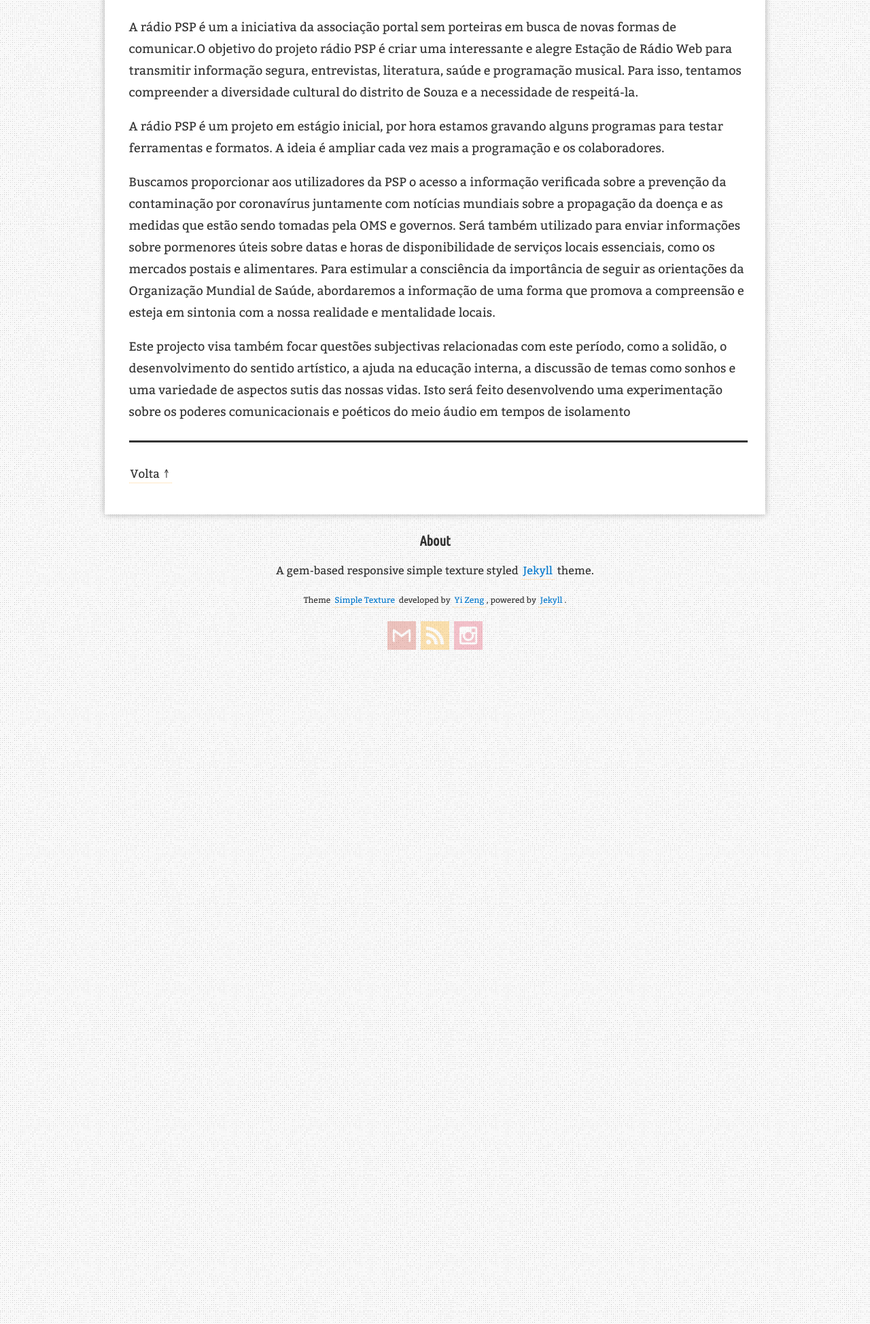
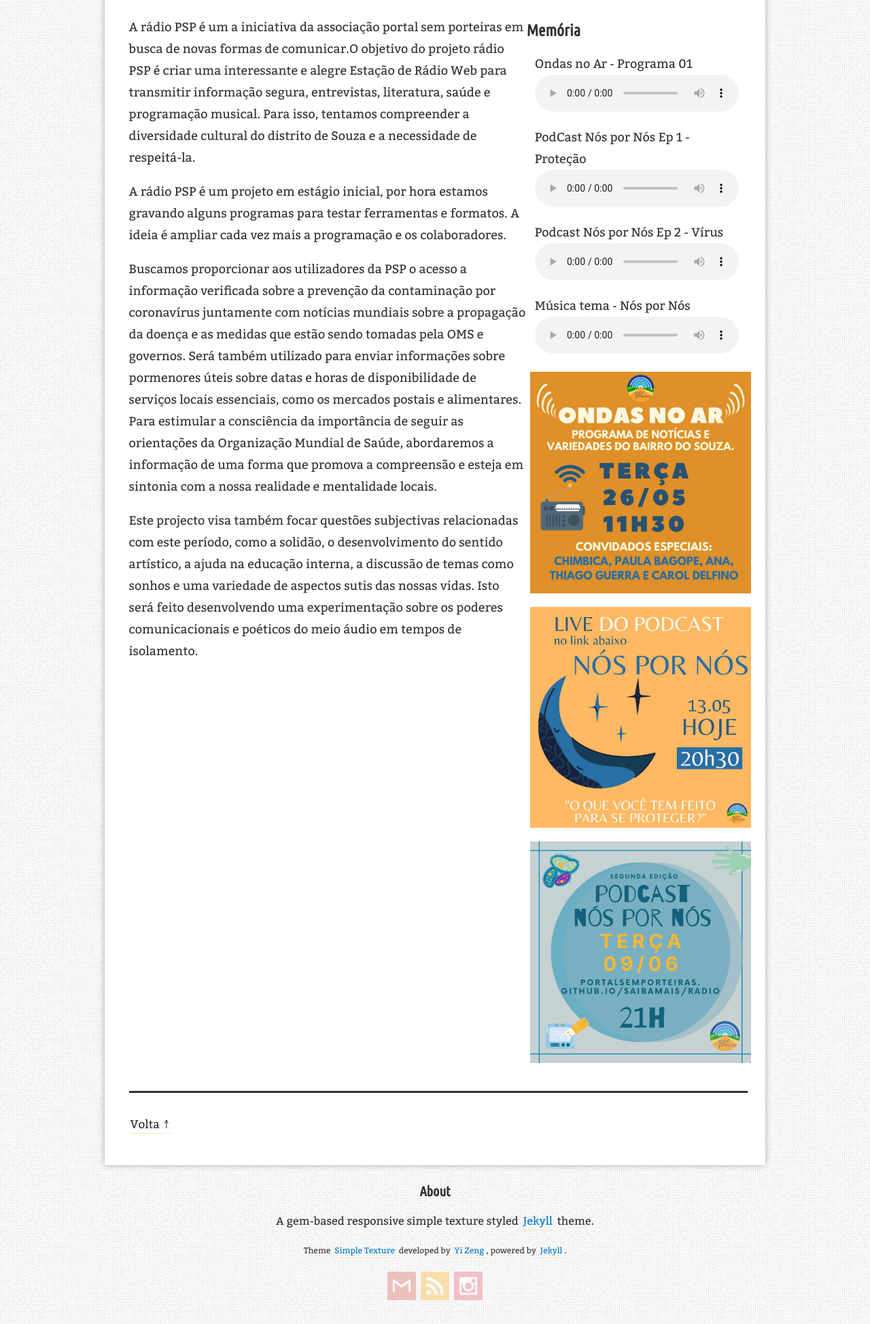
Before and after one commit to tdruiva/portalsemporteiras.github.io, a Jekyll site: the page built from saibamais/radio.md, in a window 1280 px wide, cut to the strip 470-2418 px from the top of the page. Shown: the whole strip at 68% size. Built offline with Jekyll 4.4.1, drawn with Linux system fonts in a browser that asks for light colours; comment, search, counter and statistics services are not loaded; our own code applies the rules of GitHub Pages for plain Markdown files.

Commit message:
Adiciona memoria da radio

```diff
--- a/_layouts/saibamais.html
+++ b/_layouts/saibamais.html
@@ -5,11 +5,12 @@
 <!--[if IE 8]>         <html class="no-js lt-ie9"> <![endif]-->
 <!--[if gt IE 8]><!-->
 <html class="no-js" lang="{{ site.lang }}">
-<!--<![endif]-->
+<!-- <![endif]-->
 
 <head>
     {% include common/meta.html %}
     <link href='{{ site.baseurl }}/assets/stylesheets/blog.css' rel="stylesheet" type="text/css">
+    <link href='{{ site.baseurl }}/assets/stylesheets/saibamais.css' rel="stylesheet" type="text/css">
     {% include common/libraries.html %}
     {% if site.google_tag_manager %}
         {% include common/gtm-head.html %}
--- /dev/null
+++ b/assets/stylesheets/saibamais.scss
@@ -0,0 +1,6 @@
+---
+---
+
+.conteudo {
+    display: flex;
+}
--- a/saibamais/radio.md
+++ b/saibamais/radio.md
@@ -7,10 +7,58 @@ layout: saibamais
 <iframe src="https://streaming.la/public/portalsemporteiras/embed" frameborder="0"
 allowtransparency="true" style="width: 100%; min-height: 150px; border: 0;"></iframe>
 
-A rádio PSP é um a iniciativa da associação portal sem porteiras em busca de novas formas de comunicar.O objetivo do projeto rádio PSP é criar uma interessante e alegre Estação de Rádio Web para transmitir informação segura, entrevistas, literatura, saúde e programação musical. Para isso, tentamos compreender a diversidade cultural do distrito de Souza e a necessidade de respeitá-la.
+<div class="conteudo">
+  <div>
+    <p>A rádio PSP é um a iniciativa da associação portal sem porteiras em busca de novas formas de comunicar.O objetivo do projeto rádio PSP é criar uma interessante e alegre Estação de Rádio Web para transmitir informação segura, entrevistas, literatura, saúde e programação musical. Para isso, tentamos compreender a diversidade cultural do distrito de Souza e a necessidade de respeitá-la.</p>
 
-A rádio PSP é um projeto em estágio inicial, por hora estamos gravando alguns programas para testar ferramentas e formatos. A ideia é ampliar cada vez mais a programação e os colaboradores.
+    <p>A rádio PSP é um projeto em estágio inicial, por hora estamos gravando alguns programas para testar ferramentas e formatos. A ideia é ampliar cada vez mais a programação e os colaboradores.</p>
 
-Buscamos proporcionar aos utilizadores da PSP o acesso a informação verificada sobre a prevenção da contaminação por coronavírus juntamente com notícias mundiais sobre a propagação da doença e as medidas que estão sendo tomadas pela OMS e governos. Será também utilizado para enviar informações sobre pormenores úteis sobre datas e horas de disponibilidade de serviços locais essenciais, como os mercados postais e alimentares. Para estimular a consciência da importância de seguir as orientações da Organização Mundial de Saúde, abordaremos a informação de uma forma que promova a compreensão e esteja em sintonia com a nossa realidade e mentalidade locais.
+    <p>Buscamos proporcionar aos utilizadores da PSP o acesso a informação verificada sobre a prevenção da contaminação por coronavírus juntamente com notícias mundiais sobre a propagação da doença e as medidas que estão sendo tomadas pela OMS e governos. Será também utilizado para enviar informações sobre pormenores úteis sobre datas e horas de disponibilidade de serviços locais essenciais, como os mercados postais e alimentares. Para estimular a consciência da importância de seguir as orientações da Organização Mundial de Saúde, abordaremos a informação de uma forma que promova a compreensão e esteja em sintonia com a nossa realidade e mentalidade locais.</p>
 
-Este projecto visa também focar questões subjectivas relacionadas com este período, como a solidão, o desenvolvimento do sentido artístico, a ajuda na educação interna, a discussão de temas como sonhos e uma variedade de aspectos sutis das nossas vidas. Isto será feito desenvolvendo uma experimentação sobre os poderes comunicacionais e poéticos do meio áudio em tempos de isolamento
+    <p>Este projecto visa também focar questões subjectivas relacionadas com este período, como a solidão, o desenvolvimento do sentido artístico, a ajuda na educação interna, a discussão de temas como sonhos e uma variedade de aspectos sutis das nossas vidas. Isto será feito desenvolvendo uma experimentação sobre os poderes comunicacionais e poéticos do meio áudio em tempos de isolamento.</p>
+  </div>
+
+  <div>
+    <h3>Memória</h3>
+
+    <figure class="audio">
+      <figcaption>Ondas no Ar - Programa 01</figcaption>
+      <audio
+        controls="controls"
+        src="{{ site.baseurl }}/assets/musicas/ondas_no_ar_programa_1.mp3">
+          {{ site.sem_suporte }}
+      </audio>
+    </figure>
+
+    <figure class="audio">
+      <figcaption>PodCast Nós por Nós Ep 1 - Proteção</figcaption>
+      <audio
+        controls="controls"
+        src="{{ site.baseurl }}/assets/musicas/npn_ep1_protecao.mp4">
+          {{ site.sem_suporte }}
+      </audio>
+    </figure>
+
+    <figure class="audio">
+      <figcaption>Podcast Nós por Nós Ep 2 - Vírus</figcaption>
+      <audio
+        controls="controls"
+        src="{{ site.baseurl }}/assets/musicas/npn_ep2_virus.mp3">
+          {{ site.sem_suporte }}
+      </audio>
+    </figure>
+
+    <figure class="audio">
+      <figcaption>Música tema - Nós por Nós</figcaption>
+      <audio
+        controls="controls"
+        src="{{ site.baseurl }}/assets/musicas/musica_npn.mp3">
+          {{ site.sem_suporte }}
+      </audio>
+    </figure>
+
+    <img src="{{ site.baseurl }}/assets/images/radio/ondas_no_ar.jpg">
+    <img src="{{ site.baseurl }}/assets/images/radio/npn_1.jpg">
+    <img src="{{ site.baseurl }}/assets/images/radio/npn_2.png">
+  </div>
+</div>
```
Also changed, not shown: assets/images/radio/npn_1.jpg (added), assets/images/radio/npn_2.png (added), assets/images/radio/ondas_no_ar.jpg (added), 4 other files.
